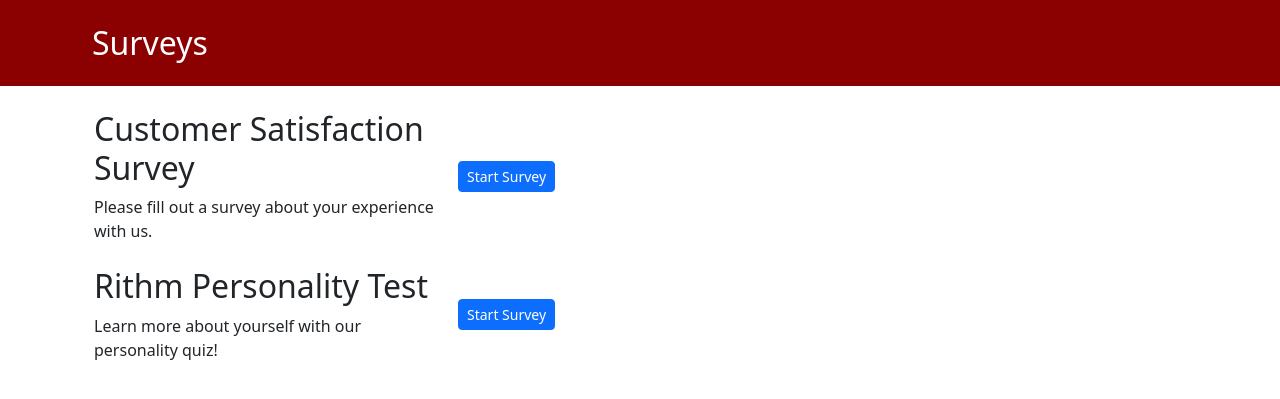
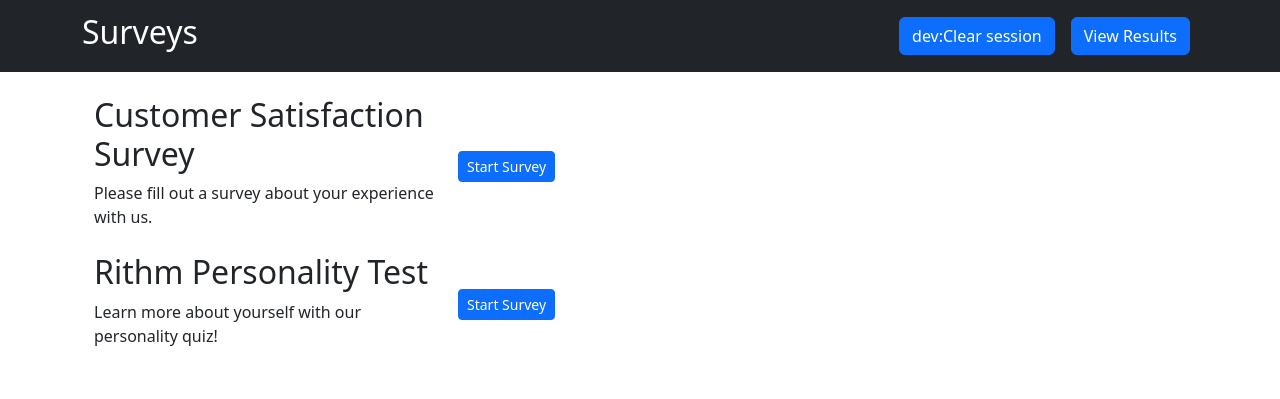
Before and after one commit to jsim94/flask-survey, a Flask app: page / in a window 1280 px wide. Shown: the top 399 px of the page. Run offline with Flask 2, Linux system fonts and the light colour scheme.

Commit message:
Release using flask session storage

```diff
--- a/app.py
+++ b/app.py
@@ -1,4 +1,5 @@
-from flask import Flask, redirect, request, render_template, flash, session
+from sqlite3 import Cursor
+from flask import Flask, Response, redirect, request, render_template, flash, session
 from flask_debugtoolbar import DebugToolbarExtension
 from surveys import surveys as survey_list
 
@@ -12,37 +13,53 @@ debug = DebugToolbarExtension()
 RESPONSES = 'responses'
 CURRENT_QUESTION = 'current_question'
 CURRENT_SURVEY = 'current_survey'
-COMPLETED_SURVEYS = 'completed_surveys'
+SURVEY_RESULTS = 'survey_results'
+
+
+@app.route('/clear')
+def clear_session():
+    session.clear()
+    print('SESSION CLEARED!')
+    return redirect('/')
 
 
 @app.route('/')
 def home():
-    session.clear()
+
+    if not SURVEY_RESULTS in session:
+        session[SURVEY_RESULTS] = {}
     session[CURRENT_QUESTION] = 0
+    session.pop(RESPONSES, None)
+    session.pop(CURRENT_SURVEY, None)
+    session.modified = True
 
     return render_template('survey-select.html', surveys=survey_list)
 
 
-@app.route('/questions/<qid>', methods=['GET', 'POST'])
+@ app.route('/questions/<qid>', methods=['GET', 'POST'])
 def questions(qid):
 
     if request.method == 'POST':
-        story_id = request.form['storyid']
-        session[RESPONSES] = [None] * len(survey_list[story_id].questions)
-        session[CURRENT_SURVEY] = story_id
-        session[CURRENT_QUESTION] = 0
+        survey_id = request.form.get('survey_id')
+
+        # DEPRECATED - App now disables button if completed
+        # if survey_id in session.get(SURVEY_RESULTS):
+        #    print("You've completed this one already!")
+        #    return redirect('/')
+
+        session[RESPONSES] = [None] * len(survey_list[survey_id].questions)
+        session[CURRENT_SURVEY] = survey_id
+        if session[CURRENT_QUESTION] is None:
+            return redirect('/')
+
         return redirect('/questions/0')
 
-    # if survey in session[COMPLETED_SURVEYS]:
-    #     print("You've completed this one already!")
+    if not CURRENT_SURVEY in session or CURRENT_SURVEY in session[SURVEY_RESULTS]:
+        return redirect('/')
 
-    # if not check_valid_question(survey, int(qid)):
-    #     flash("Tsk, tsk. Answer THIS one please.")
-    #     return redirect(f'/questions/{survey}/{CURRENT_QUESTION}')
-
-    # if session[CURRENT_QUESTION] >= len(survey_list[survey].questions):
-    #     CURRENT_QUESTION = 0
-    #     return redirect('/complete')
+    if int(qid) >= len(survey_list[session[CURRENT_SURVEY]].questions):
+        flash("Tsk, tsk. Answer THIS one please.")
+        return redirect(f'/questions/{session[CURRENT_QUESTION]}')
 
     return render_template('survey.html', survey=survey_list[session[CURRENT_SURVEY]], q=session[CURRENT_QUESTION])
 
@@ -50,28 +67,35 @@ def questions(qid):
 @ app.route('/answer/<qid>', methods=['POST'])
 def answer(qid):
 
-    # if not check_valid_question(survey, int(qid)):
-    #     flash("Tsk, tsk. Answer THIS one please.")
-    #     return redirect(f'/questions/{survey}/{CURRENT_QUESTION}')
+    answer = request.form.get('options')
+    comment = request.form.get('comment_box')
+    record_answer(int(qid), answer, comment)
 
-    answer = request.form.get('options')
-    record_answer(qid, answer)
+    try:
+        session[CURRENT_QUESTION] = session[RESPONSES].index(None)
+    except:
+        return redirect('/complete')
 
-    CURRENT_QUESTION += 1
-    return redirect(f'/questions/{survey}/{CURRENT_QUESTION}')
+    return redirect(f'/questions/{session[CURRENT_QUESTION]}')
 
 
 @ app.route('/complete')
 def complete():
+    try:
+        session[SURVEY_RESULTS][session[CURRENT_SURVEY]] = session[RESPONSES]
+    except:
+        redirect('/')
+
+    session.pop(CURRENT_QUESTION, None)
+    session.pop(CURRENT_SURVEY, None)
     return render_template('complete.html')
 
 
-def record_answer(qid, answer):
-    RESPONSES.append(answer)
-    return
+@app.route('/show-results')
+def show_results():
+    return render_template('view-results.html', survey_list=survey_list)
 
 
-def check_valid_question(qid):
-    global CURRENT_QUESTION
-    if q == CURRENT_QUESTION:
-        return True
+def record_answer(qid, answer, comment):
+    session[RESPONSES][qid] = (answer, comment)
+    session.modified = True
--- a/static/styles.css
+++ /dev/null
@@ -1,5 +0,0 @@
-header {
-  padding: 1.5rem 5rem;
-  color: white;
-  background: darkred;
-}
--- a/templates/base.html
+++ b/templates/base.html
@@ -6,9 +6,9 @@
   <meta http-equiv="X-UA-Compatible" content="IE=edge" />
   <meta name="viewport" content="width=device-width, initial-scale=1.0" />
   <title>{% block title %}Surveys{% endblock %}</title>
-  <link rel="stylesheet" href="/static/styles.css">
+  <link rel="stylesheet" href="/static/styles.css" />
   <link href="https://cdn.jsdelivr.net/npm/bootstrap@5.2.0/dist/css/bootstrap.min.css" rel="stylesheet"
-    integrity="sha384-gH2yIJqKdNHPEq0n4Mqa/HGKIhSkIHeL5AyhkYV8i59U5AR6csBvApHHNl/vI1Bx" crossorigin="anonymous">
+    integrity="sha384-gH2yIJqKdNHPEq0n4Mqa/HGKIhSkIHeL5AyhkYV8i59U5AR6csBvApHHNl/vI1Bx" crossorigin="anonymous" />
   <script src="https://cdn.jsdelivr.net/npm/bootstrap@5.2.0/dist/js/bootstrap.bundle.min.js"
     integrity="sha384-A3rJD856KowSb7dwlZdYEkO39Gagi7vIsF0jrRAoQmDKKtQBHUuLZ9AsSv4jD4Xa"
     crossorigin="anonymous"></script>
@@ -17,16 +17,25 @@
 </head>
 
 <body>
-  <header>
+  <nav class="navbar navbar-expand-lg navbar-dark bg-dark">
     <div class="container">
-      <a class="h1 navbar-brand" style="font-size: xx-large;" href="/">Surveys</a>
+      <a class="h1 navbar-brand" style="font-size: xx-large" href="/">Surveys</a>
+      <button class="navbar-toggler" type="button" data-bs-toggle="collapse" data-bs-target="#navbarNavAltMarkup">
+        <span class="navbar-toggler-icon"></span>
+      </button>
+      <div class="collapse navbar-collapse" id="navbarNavAltMarkup">
+        <div class="navbar-nav ms-auto">
+          <a id="clear-session" class="btn btn-primary m-2" href="/clear" role="button">dev:Clear session</a>
+          <a class="btn btn-primary m-2" href="/show-results" role="button">View Results</a>
+        </div>
+      </div>
     </div>
-  </header>
-  <main class="container mx-auto mt-4">
-    {% block content %}{% endblock %}
+  </nav>
+
+  <main class="container mt-4">
+    {% block content %}
+    {% endblock %}
   </main>
-
-
 </body>
 
 </html>
--- a/templates/survey-select.html
+++ b/templates/survey-select.html
@@ -2,17 +2,22 @@
 {% block title %}Select a survey{% endblock %}
 
 {% block content %}
+
 {% for id, survey in surveys.items() %}
 <form action="/questions/0" method="post" class="container-sm row mb-4 align-items-center">
-  <div class="col col-md-4">
+  <div class="col col-md-4 col-12">
     <h2>{{survey.title}}</h2>
     {{survey.instructions}}
   </div>
   <div class="col col-2">
-    <input type="hidden" name="storyid" value="{{survey.id}}">
-    <input class="btn btn-primary btn-sm" type="submit" value="Start Survey">
+    <input type="hidden" name="survey_id" value="{{survey.id}}">
+    {% if survey.id in session['survey_results'] %}
+    <input class="btn btn-primary btn-sm disabled mt-2" type="submit" value="Survey Complete">
+    {% else %}
+    <input class="btn btn-primary btn-sm mt-2" type="submit" value="Start Survey">
+    {% endif %}
   </div>
 </form>
+{% endfor %}
 
-{% endfor %}
 {% endblock %}
```
Also changed, not shown: templates/survey.html (+11 -9 lines), templates/view-results.html (added, +27 -0 lines).
